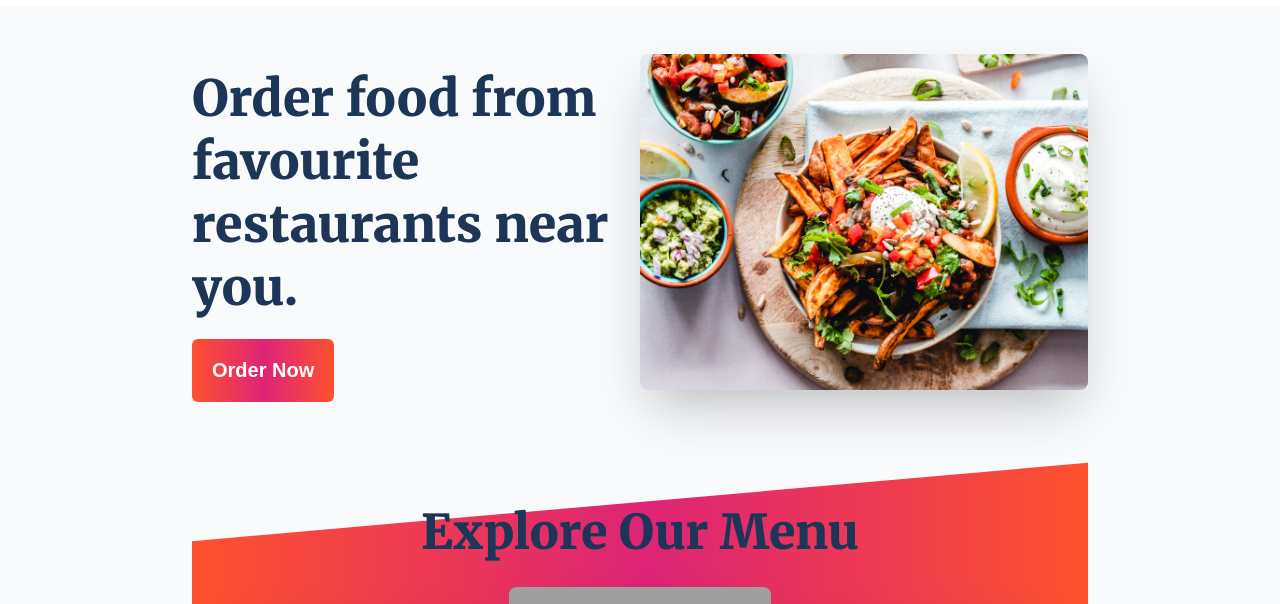
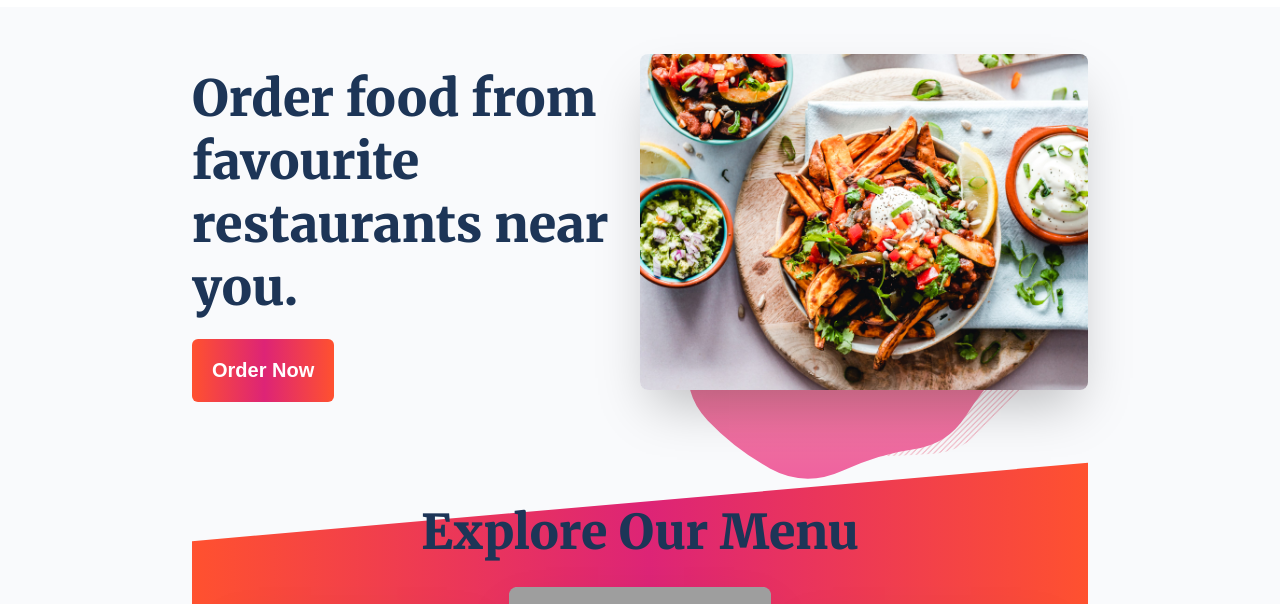
Before and after one commit to mks42814/Zomato-Project, a plain HTML site: page index.html in a window 1280 px wide. Shown: the part 118-722 px from the top of the page. Drawn offline with Linux system fonts and the light colour scheme; grey boxes are pictures that could not be loaded.

Commit message:
added hero image bg shape and pattern

```diff
--- a/index.html
+++ b/index.html
@@ -26,6 +26,8 @@
             <section class="hero__container">
                 <div class="hero__image__container">
                     <img src="assets/hero.jpg" alt="hero image" class="hero__image">
+                    <img src="assets/svg/herobgpattren.svg" alt="hero pattern" class="hero__bg__pattern">
+                    <img src="assets/svg/heroShape.svg" alt="hero shape" class="hero__shape">
                 </div>
                 </div>
                 <div class="hero__description">
--- a/style.css
+++ b/style.css
@@ -56,6 +56,23 @@ body {
 
 .hero__image__container {
     width: 100%;
+    position: relative;
+}
+
+.hero__bg__pattern {
+    width: 100%;
+    position: absolute;
+    top: 0;
+    left: 0;
+    z-index: -2;
+}
+
+.hero__shape {
+    width: 100%;
+    position: absolute;
+    top: 0;
+    left: 0;
+    z-index: -1;
 }
 
 .hero__image {
```
